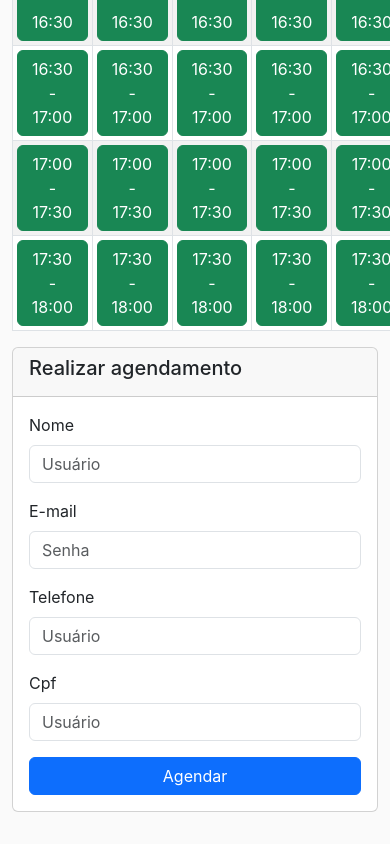
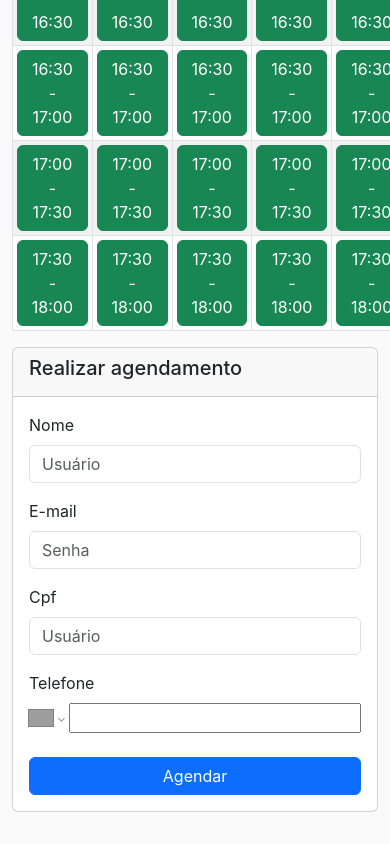
Before and after one commit to ricopomps/AppointmentManagerWEB, a React (Create React App) app: page / in a window 390 px wide. Shown: the part 1335-2179 px from the top of the page. Built offline with nearby package versions, Linux system fonts and the light colour scheme; no server answers; grey boxes are pictures that could not be loaded.

Commit message:
Feat: Adding phone input field and removing date field

```diff
--- a/package.json
+++ b/package.json
@@ -21,10 +21,10 @@
     "path": "^0.12.7",
     "react": "^18.2.0",
     "react-bootstrap": "^2.7.4",
-    "react-datepicker": "^4.14.0",
     "react-dom": "^18.2.0",
     "react-hook-form": "^7.44.3",
     "react-icons": "^4.9.0",
+    "react-phone-number-input": "^3.2.23",
     "react-router-dom": "^6.12.1",
     "react-scripts": "5.0.1",
     "typescript": "^4.9.5",
--- a/src/components/Form/FormAppointment.tsx
+++ b/src/components/Form/FormAppointment.tsx
@@ -5,23 +5,20 @@ import stylesUtils from "../../styles/utils.module.css";
 import { AppointmentForm } from "../../network/notes_api";
 import { UnathorizedError } from "../../errors/http_errors";
 import { useState } from "react";
+import PhoneInputField from "./PhoneInputField";
 interface FormAppointmentProps {}
 
 const FormAppointment = ({}: FormAppointmentProps) => {
   const [errorText, setErrorText] = useState<string | null>(null);
-  const [date, setDate] = useState<Date | null>(null);
   const {
     register,
     handleSubmit,
-    getValues,
-    setValue,
+    control,
     formState: { errors, isSubmitting },
   } = useForm<AppointmentForm>();
   async function onSubmit(credentials: AppointmentForm) {
     try {
       console.log(credentials);
-      //   const user = await NotesApi.login(credentials);
-      //   onLoginSuccessful(user);
     } catch (error) {
       if (error instanceof UnathorizedError) setErrorText(error.message);
       else alert(error);
@@ -55,15 +52,6 @@ const FormAppointment = ({}: FormAppointmentProps) => {
             error={errors.email}
           />
           <TextInputField
-            name="phone"
-            label="Telefone"
-            type="text"
-            placeholder="Usuário"
-            register={register}
-            registerOptions={{ required: "Campo Obrigatório" }}
-            error={errors.phone}
-          />
-          <TextInputField
             name="cpf"
             label="Cpf"
             type="text"
@@ -72,44 +60,13 @@ const FormAppointment = ({}: FormAppointmentProps) => {
             registerOptions={{ required: "Campo Obrigatório" }}
             error={errors.cpf}
           />
-          {/* <TextDateFieldTest
-            name="date"
-            label="dateTest"
-            type="text"
-            placeholder="data"
-            getValue={date?.toString()}
-            setValue={setDate}
+          <PhoneInputField
+            control={control}
+            error={errors.phone}
             register={register}
             registerOptions={{ required: "Campo Obrigatório" }}
-            error={errors.time}
           />
-          <ReactDatePicker
-            maxDate={new Date()}
-            value={"field.value"}
-            onChange={(e) => console.log()}
-          /> */}
-          {/* <TextInputField
-            name="date"
-            label="Dia"
-            type="date"
-            placeholder="Usuário"
-            register={register}
-            registerOptions={{ required: "Campo Obrigatório" }}
-            error={errors.date}
-          /> */}
-          {/* <ReactDatePicker
-            selected={getValues("date")}
-            onChange={(date: Date) => setValue("date", date)}
-          /> */}
-          {/* <TextSelectField
-            name="time"
-            label="Horário"
-            type="select"
-            placeholder="data"
-            register={register}
-            registerOptions={{ required: "Campo Obrigatório" }}
-            error={errors.time}
-          /> */}
+          <br />
           <Button
             type="submit"
             disabled={isSubmitting}
--- /dev/null
+++ b/src/components/Form/PhoneInputField.tsx
@@ -0,0 +1,51 @@
+import {
+  Controller,
+  Control,
+  FieldError,
+  RegisterOptions,
+  UseFormRegister,
+} from "react-hook-form";
+import PhoneInput, { isValidPhoneNumber } from "react-phone-number-input";
+
+import "react-phone-number-input/style.css";
+import { AppointmentForm } from "../../network/notes_api";
+import { Form } from "react-bootstrap";
+
+interface PhoneInputProps {
+  error?: FieldError;
+  register: UseFormRegister<any>;
+  control: Control<AppointmentForm, any>;
+  registerOptions?: RegisterOptions;
+}
+
+const PhoneInputField = ({ error, control }: PhoneInputProps) => {
+  const validate = (value: string) => {
+    return isValidPhoneNumber(value);
+  };
+  return (
+    <Form>
+      <div>
+        <Form.Label htmlFor="phone">Telefone</Form.Label>
+        <Controller
+          name="phone"
+          control={control}
+          rules={{
+            required: "Campo Obrigatório",
+            validate: (value) => validate(value) || "Telefone inválido",
+          }}
+          render={({ field: { onChange, value } }) => (
+            <PhoneInput
+              value={value}
+              onChange={onChange}
+              defaultCountry="BR"
+              id="phone"
+            />
+          )}
+        />
+        {error?.message && <p className="error-message">{error.message}</p>}
+      </div>
+    </Form>
+  );
+};
+
+export default PhoneInputField;
--- a/src/index.tsx
+++ b/src/index.tsx
@@ -2,7 +2,7 @@ import "bootstrap/dist/css/bootstrap.min.css";
 import React from "react";
 import ReactDOM from "react-dom/client";
 import "./styles/global.css";
-import "react-datepicker/dist/react-datepicker.css";
+import "react-phone-number-input/style.css";
 import App from "./App";
 import reportWebVitals from "./reportWebVitals";
 const root = ReactDOM.createRoot(
```
Also changed, not shown: src/components/Form/TextDateField.tsx (deleted, +0 -71 lines), src/components/Form/TextDateFieldTest.tsx (deleted, +0 -58 lines), 1 other file (tests, documents, lock files or other folders).
